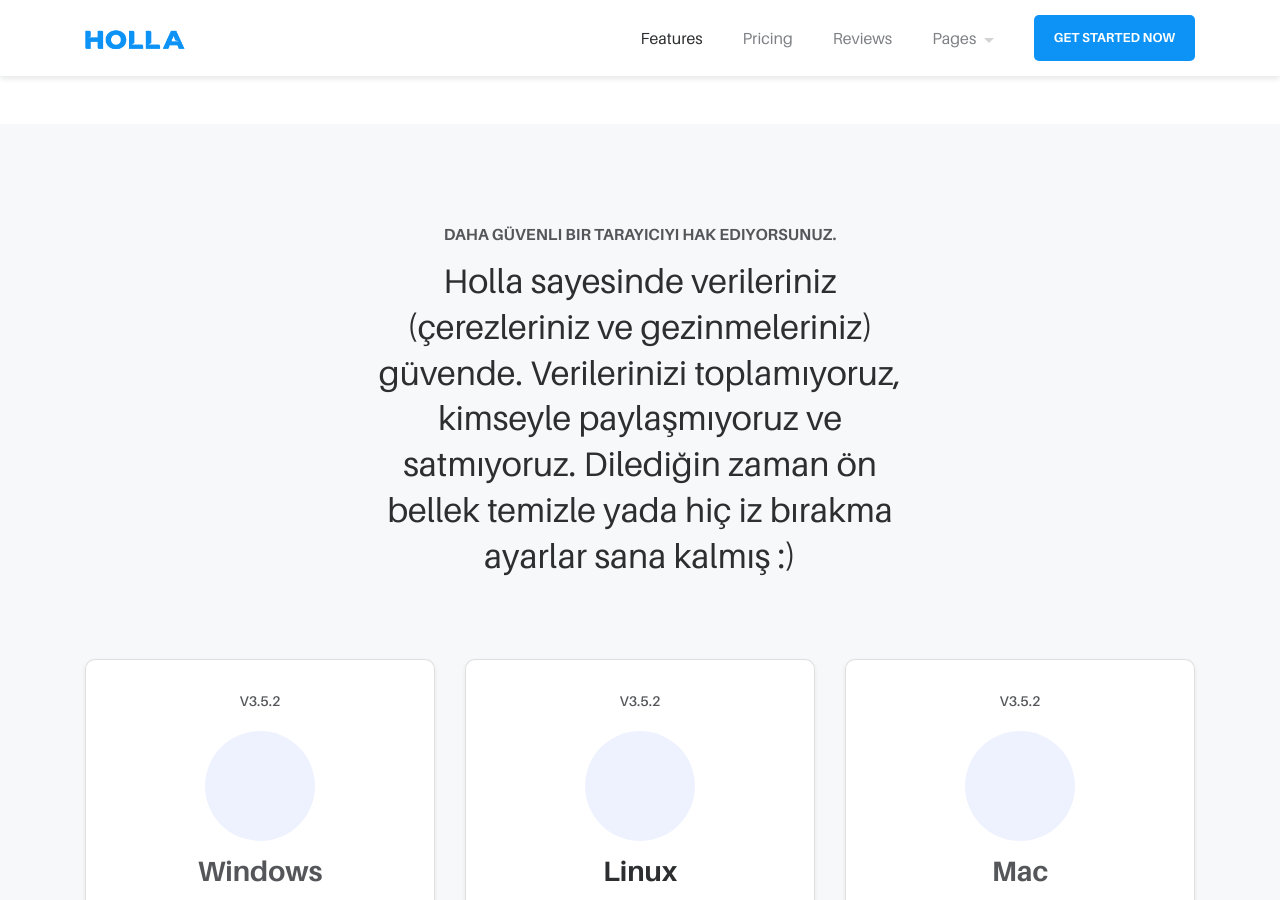
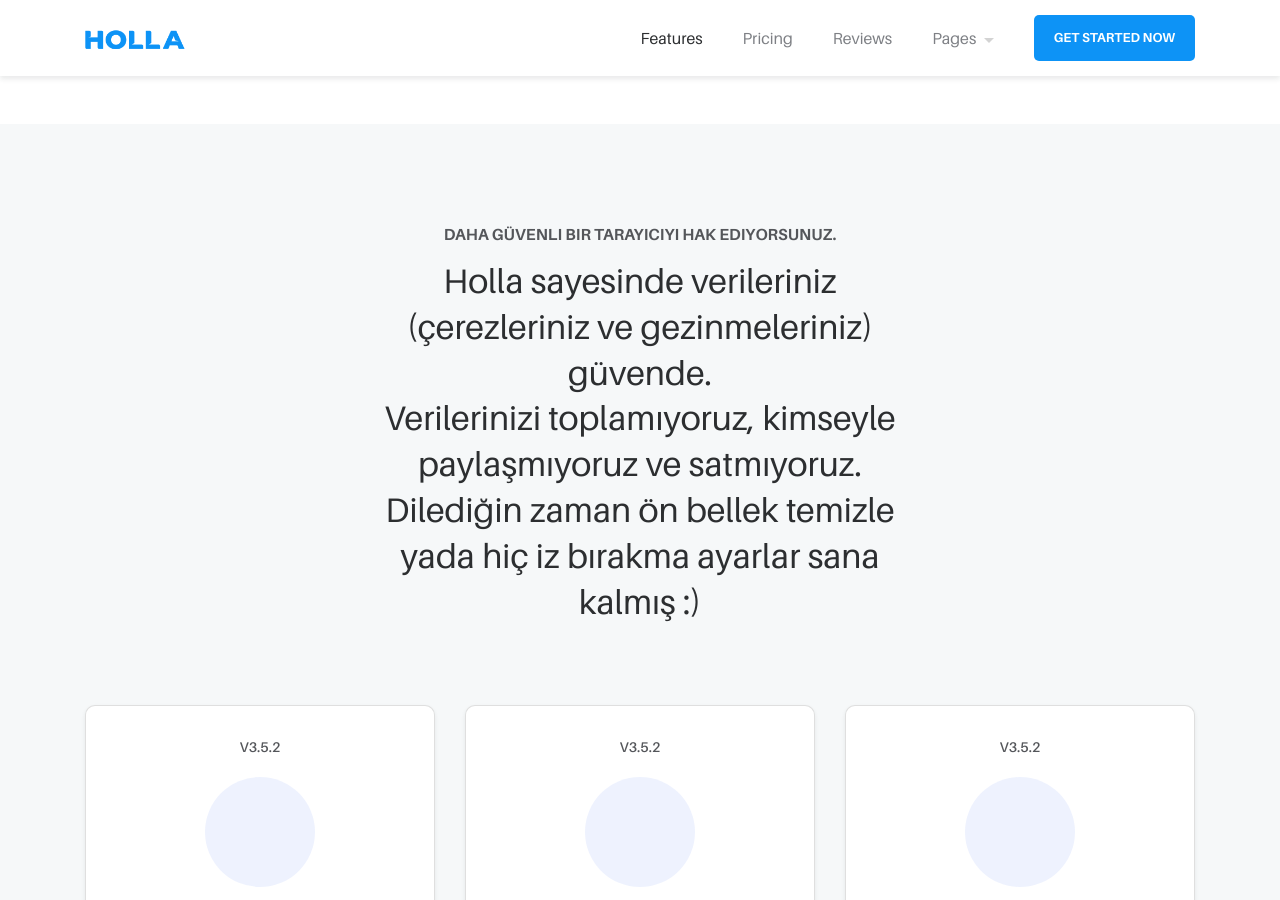
Before and after one commit to meforce/holla, a Jekyll site: the page built from docs/index.html, in a window 1280 px wide and 900 px high, scrolled down 3798 px. Built offline with Jekyll 4.4.1, drawn with Linux system fonts in a browser that asks for light colours; some web fonts are replaced; Markdown is read by kramdown in place of the engine named in the settings.

Commit message:
Update features.html

```diff
--- a/docs/_includes/features.html
+++ b/docs/_includes/features.html
@@ -254,7 +254,7 @@
 <div class="col-12 col-lg-6 mx-auto">
 <div class="section-title reveal text-center mb-80">
 <p class="mb-10 text-uppercase font-w-700"><i18n>Daha güvenli bir tarayıcıyı hak ediyorsunuz.</i18n></p>
-<h3 class="font-w-400"><i18n>Holla sayesinde verileriniz (çerezleriniz ve gezinmeleriniz) güvende. Verilerinizi toplamıyoruz, kimseyle paylaşmıyoruz ve satmıyoruz. Dilediğin zaman ön bellek temizle yada hiç iz bırakma ayarlar sana kalmış :)</i18n></h3>
+<h3 class="font-w-400"><i18n>Holla sayesinde verileriniz (çerezleriniz ve gezinmeleriniz) güvende.<br> Verilerinizi toplamıyoruz, kimseyle paylaşmıyoruz ve satmıyoruz.<br> Dilediğin zaman ön bellek temizle yada hiç iz bırakma ayarlar sana kalmış :)</i18n></h3>
 </div>
 <!-- end of section title -->
 </div>
```
